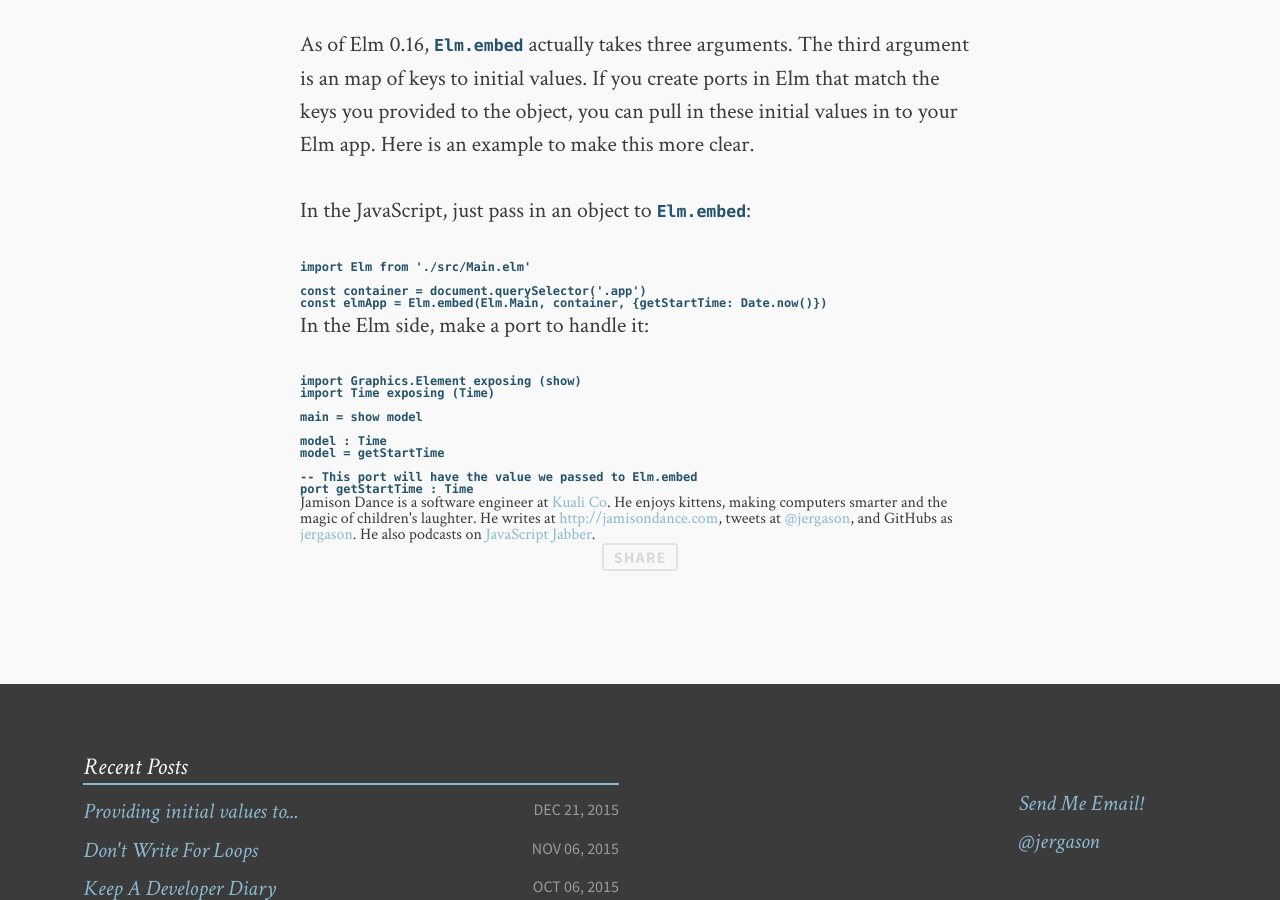
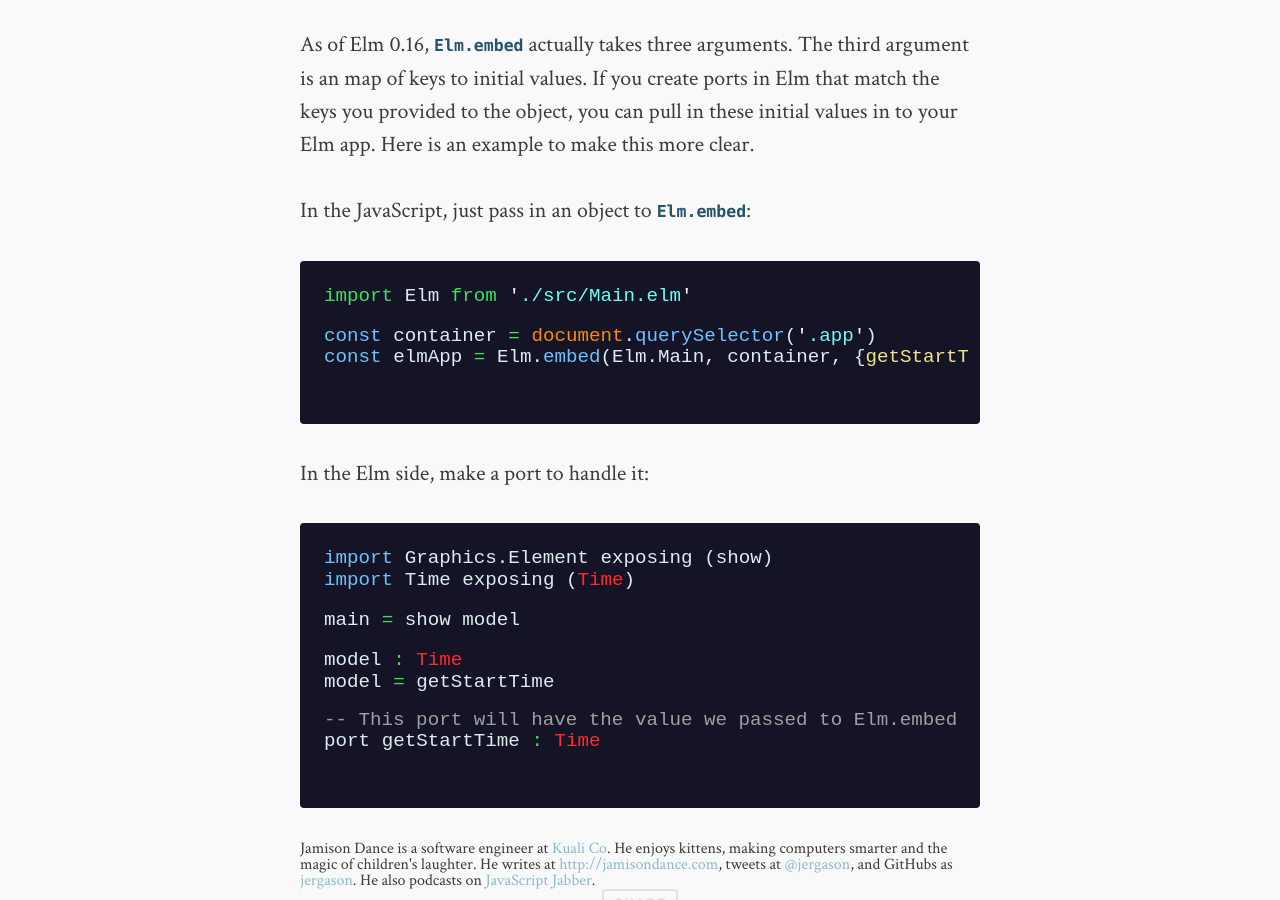
Before and after one commit to jergason/blorg, a Jekyll site: the page built from _posts/2015-12-21-providing-initial-arguments-to-an-elm-app.md, in a window 1280 px wide and 900 px high, scrolled down 867 px. Built offline with Jekyll 4.4.1, drawn with Linux system fonts in a browser that asks for light colours; Markdown is read by kramdown in place of the engine named in the settings; comment, search, counter and statistics services are not loaded.

Commit message:
whoops, old versions of jekyll dont like upper case JavaScript

````diff
--- a/_posts/2015-12-21-providing-initial-arguments-to-an-elm-app.md
+++ b/_posts/2015-12-21-providing-initial-arguments-to-an-elm-app.md
@@ -29,7 +29,7 @@ your Elm app. Here is an example to make this more clear.
 In the JavaScript, just pass in an object to `Elm.embed`:
 
 
-```JavaScript
+```javascript
 import Elm from './src/Main.elm'
 
 const container = document.querySelector('.app')
@@ -40,7 +40,7 @@ const elmApp = Elm.embed(Elm.Main, container, {getStartTime: Date.now()})
 In the Elm side, make a port to handle it:
 
 
-```Haskell
+```haskell
 import Graphics.Element exposing (show)
 import Time exposing (Time)
 
````
